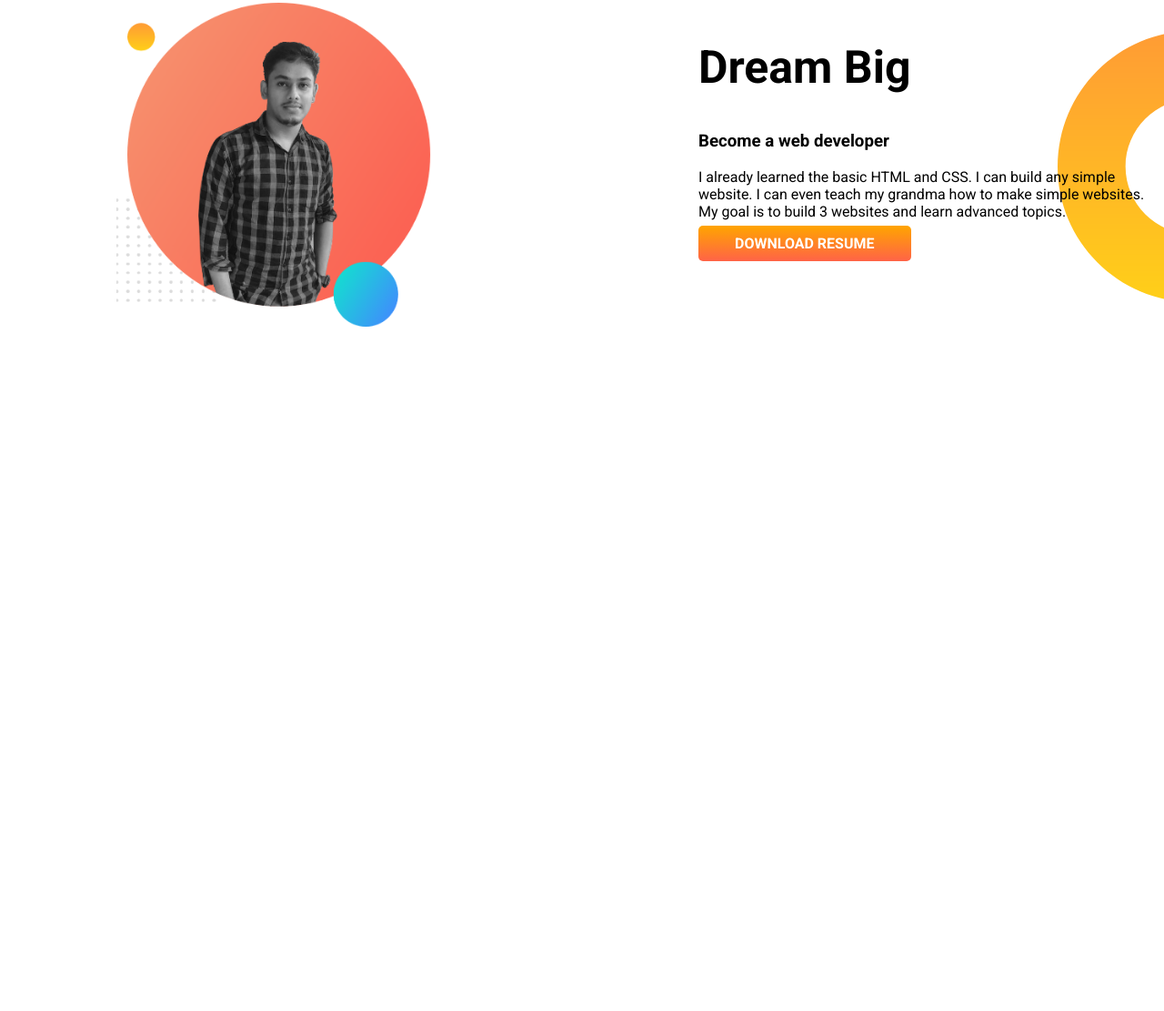
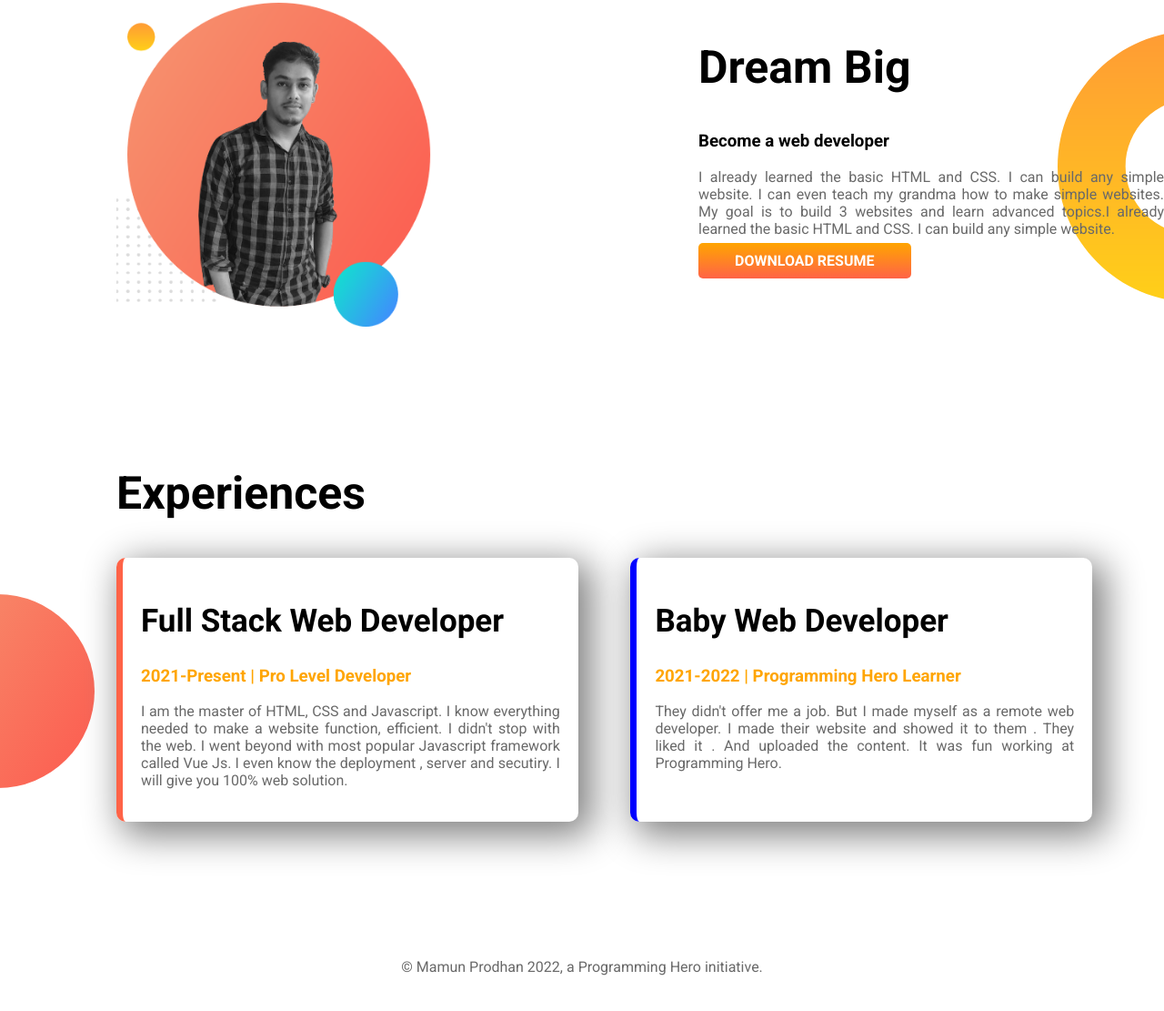
Before and after one commit to mamun-prodhan/developer-portfolio, a plain HTML site: page index.html in a window 1280 px wide. Shown: the part 635-1746 px from the top of the page at 91% size. Before the commit the page ends 1148 px from the top, so only its background shows below. Drawn offline with Linux system fonts and the light colour scheme.

Commit message:
portfolio website completed

```diff
--- a/index.html
+++ b/index.html
@@ -14,7 +14,7 @@
 </head>
 
 <body>
-    <section class="top-banner">
+    <section class="top-banner flex">
         <div class="half-width">
             <h1>Welcome To</h1>
             <h1><span class="orange-color">Mamun Prodhan</span> World!</h1>
@@ -33,7 +33,7 @@
         </div>
     </section>
 
-    <section class="dream-big">
+    <section class="dream-big flex">
         <div class="half-width">
             <img src="images/mamun-bg.png" alt="image of mamun prodhan">
         </div>
@@ -41,11 +41,38 @@
             <h1>Dream Big</h1>
             <h3>Become a web developer</h3>
             <p>
-                I already learned the basic HTML and CSS. I can build any simple website. I can even teach my grandma how to make simple websites. My goal is to build 3 websites and learn advanced topics.
+                I already learned the basic HTML and CSS. I can build any simple website. I can even teach my grandma how to make simple websites. My goal is to build 3 websites and learn advanced topics.I already learned the basic HTML and CSS. I can build any simple website.
             </p>
             <a class="link-button" href="https://www.linkedin.com/in/mamun-prodhan-334247240/" target="_blank">download resume</a>
         </div>
     </section>
+
+
+    <section class="experience-area">
+        <h1>Experiences</h1>
+        <div class="flexible-container">
+            <div id="full-stack-web-developer" class="experience-item">
+                <h2>Full Stack Web Developer</h2>
+                <h3 class="orange-color">2021-Present | Pro Level Developer</h3>
+                <p>
+                    I am the master of HTML, CSS and Javascript. I know everything needed to make a website function, efficient. I didn't stop with the web. I went beyond with most popular Javascript framework called Vue Js. I even know the deployment , server and secutiry. I will give you 100% web solution.
+                </p>
+            </div>
+            <div id="baby-web-developer" class="experience-item">
+                <h2>Baby Web Developer</h2>
+                <h3 class="orange-color">2021-2022 | Programming Hero Learner</h3>
+                <p>
+                    They didn't offer me a job. But I made myself as a remote web developer. I made their website and showed it to them . They liked it . And uploaded the content. It was fun working at Programming Hero.
+                </p>
+            </div>
+        </div>
+    </section>
+    <footer>
+        <p>© Mamun Prodhan 2022, a Programming Hero initiative.</p>
+    </footer>
+
+
+
 </body>
 
 </html>
--- a/style.css
+++ b/style.css
@@ -6,10 +6,13 @@ body {
 h1{
     font-size: 50px;
 }
+h2{
+    font-size: 35px;
+}
 .orange-color{
     color: orange;
 }
-section{
+.flex{
     display: flex;
     margin-bottom: 150px;
 }
@@ -29,6 +32,10 @@ section{
     font-weight: 700;
     text-transform: uppercase;
 }
+p{
+    color: dimgray;
+    text-align: justify;
+}
 .top-banner{
     background-image: url(images/top-banner.png);
     background-repeat: no-repeat;
@@ -38,3 +45,37 @@ section{
     background-repeat: no-repeat;
     background-position: right;
 }
+
+.experience-area{
+    background-image: url("images/exp-bg.png");
+    background-repeat: no-repeat;
+    background-position: 0px 140px;
+    padding-left: 10%;
+}
+.flexible-container{
+    display: flex;
+    margin-bottom: 150px;
+}
+
+.experience-item{
+    width: 40%;
+
+    box-shadow: 10px 10px 40px 5px gray;
+    padding: 20px;
+    border-radius: 10px;
+}
+
+#full-stack-web-developer{
+border-left: 7px solid tomato;
+}
+
+#baby-web-developer{
+    border-left: 7px solid blue;
+    margin-left: 5%;
+}
+footer{
+    margin-bottom: 50px;
+}
+footer p{
+    text-align: center;
+}
```
